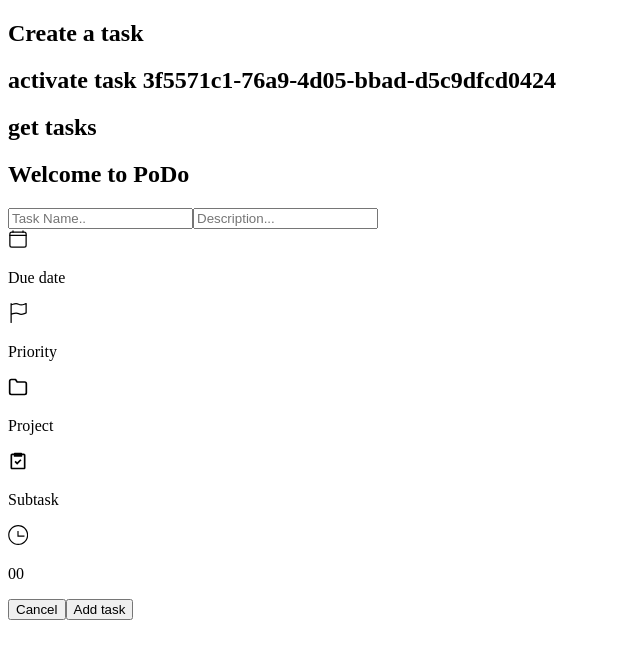
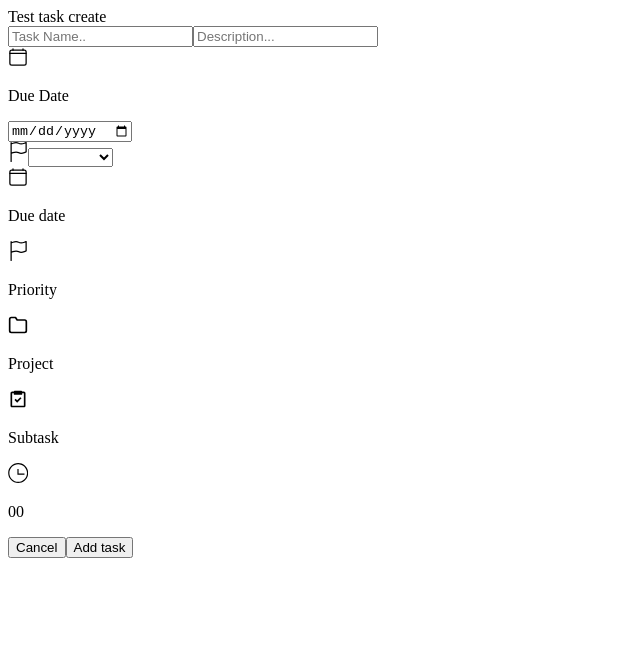
Before and after one commit to Podo-App/podo-frontend, a React (Vite) app in the folder src/renderer/: page / in a window 1280 px wide. Shown: the top 658 px of the page, without its empty margins (0-640 px from the left). Built offline with nearby package versions, Linux system fonts and the light colour scheme; what pouchdb would draw is missing.

Commit message:
code update

```diff
--- a/package.json
+++ b/package.json
@@ -30,6 +30,7 @@
     "electron-updater": "^6.1.7",
     "events": "^3.3.0",
     "pouchdb": "^9.0.0",
+    "react-hook-form": "^7.53.0",
     "react-icons": "^5.3.0",
     "uuid": "^10.0.0",
     "zustand": "^4.5.4"
--- a/src/renderer/src/App.tsx
+++ b/src/renderer/src/App.tsx
@@ -6,7 +6,7 @@
   updateProject
 } from './services/projects'
 import { v4 as uuidv4 } from 'uuid'
-import { activateTask, createTask, getAllTasks } from './services/tasks'
+import { createTask, getAllTasks } from './services/tasks'
 import TaskInput from './components/TaskInput'
 
 function App(): JSX.Element {
@@ -42,48 +42,9 @@
   // For testing purposes created this onCreate function
   return (
     <>
-      <h2
-        onClick={() => {
-          onCreate()
-          // createTask({
-          //   name: 'test-task',
-          //   _id: uuidv4(),
-          //   description: 'test task description',
-          //   dueDate: new Date(),
-          //   priority: 'Low',
-          //   totalPomos: 4,
-          //   isCompleted: false,
-          //   subTasks: [
-          //     {
-          //       name: 'test-sub-task',
-          //       isCompleted: false
-          //     }
-          //   ]
-          // })
-        }}
-      >
-        Create a task
-      </h2>
-      <h2
-        onClick={async () => {
-          await activateTask('3f5571c1-76a9-4d05-bbad-d5c9dfcd0424')
-          // activateTask('e3079850-20d2-4cb4-9581-70e1c06af322')
-        }}
-      >
-        activate task 3f5571c1-76a9-4d05-bbad-d5c9dfcd0424
-      </h2>
-      <h2
-        onClick={async () => {
-          await getAllTasks()
-        }}
-      >
-        get tasks
-      </h2>
-      <div className="">
-        <h2 onClick={onCreate}>Welcome to PoDo</h2>
-        <div className="w-[90%] mx-auto">
-          <TaskInput />
-        </div>
+      <div onClick={onCreate}>Test task create</div>
+      <div className="max-w-screen-2xl mx-auto my-10">
+        <TaskInput />
       </div>
     </>
   )
--- a/src/renderer/src/components/TaskInput.tsx
+++ b/src/renderer/src/components/TaskInput.tsx
@@ -4,6 +4,8 @@
 import { TfiTime } from 'react-icons/tfi'
 import { BiTask } from 'react-icons/bi'
 import { FiFolder } from 'react-icons/fi'
+import { SubmitHandler, useForm } from 'react-hook-form'
+import { Task } from '@renderer/types/task'
 
 const taskSubDetails = [
   {
@@ -34,21 +36,47 @@
 ]
 
 const TaskInput: React.FC<unknown> = () => {
+  const { register, handleSubmit, watch } = useForm<Task>()
+  const [dueDate] = watch(['dueDate'])
+
+  const onSubmit: SubmitHandler<Task> = (data) => console.log('form values', data)
+
   return (
-    <div className="w-full rounded-lg shadow-lg">
+    <form className="w-full rounded-lg shadow-lg" onSubmit={handleSubmit(onSubmit)}>
       <input
         className="w-full px-4 py-4 text-gray-700 placeholder-gray-500 focus:outline-none focus:ring-0 bg-blue text-3xl font-sans rounded-ss-lg rounded-se-lg"
         type="text"
         placeholder="Task Name.."
+        defaultValue=""
+        {...register('name')}
       />
       <input
         className="w-full px-4 py-2 text-gray-700 placeholder-gray-500 focus:outline-none focus:ring-0 text-xl font-sans"
         type="text"
         placeholder="Description..."
+        defaultValue=""
+        {...register('description')}
       />
 
       <div className="px-4 pt-2 py-3 w-full flex justify-between items-center">
         <div className="flex items-center gap-4">
+          <div className="flex items-center gap-1 relative">
+            <IoCalendarClearOutline size={'1.25rem'} className="cursor-pointer" />
+            <p>{`${dueDate ?? 'Due Date'}`}</p>
+            <input
+              type="date"
+              className="absolute left-0 opacity-0 w-[20px]" // hides date input
+              {...register('dueDate')}
+            />
+          </div>
+          <div className="flex items-center gap-1 relative">
+            <BsFlag size={'1.25rem'} className="cursor-pointer" />
+            <select name="priority" ref={register('priority')}>
+              <option value=""></option>
+              <option value="5">Function 2</option>
+              <option value="6">Function 3</option>
+            </select>
+          </div>
           {taskSubDetails.map((item) => (
             <div className="flex items-center gap-1 cursor-pointer" key={item.id}>
               {item.icon}
@@ -58,10 +86,12 @@
         </div>
         <div className="flex items-center gap-4">
           <button className="button-secondary">Cancel</button>
-          <button className="button-primary">Add task</button>
+          <button className="button-primary" type="submit">
+            Add task
+          </button>
         </div>
       </div>
-    </div>
+    </form>
   )
 }
 
```
Also changed, not shown: src/renderer/src/types/task.ts (+11 -0 lines), 1 other file (tests, documents, lock files or other folders).
